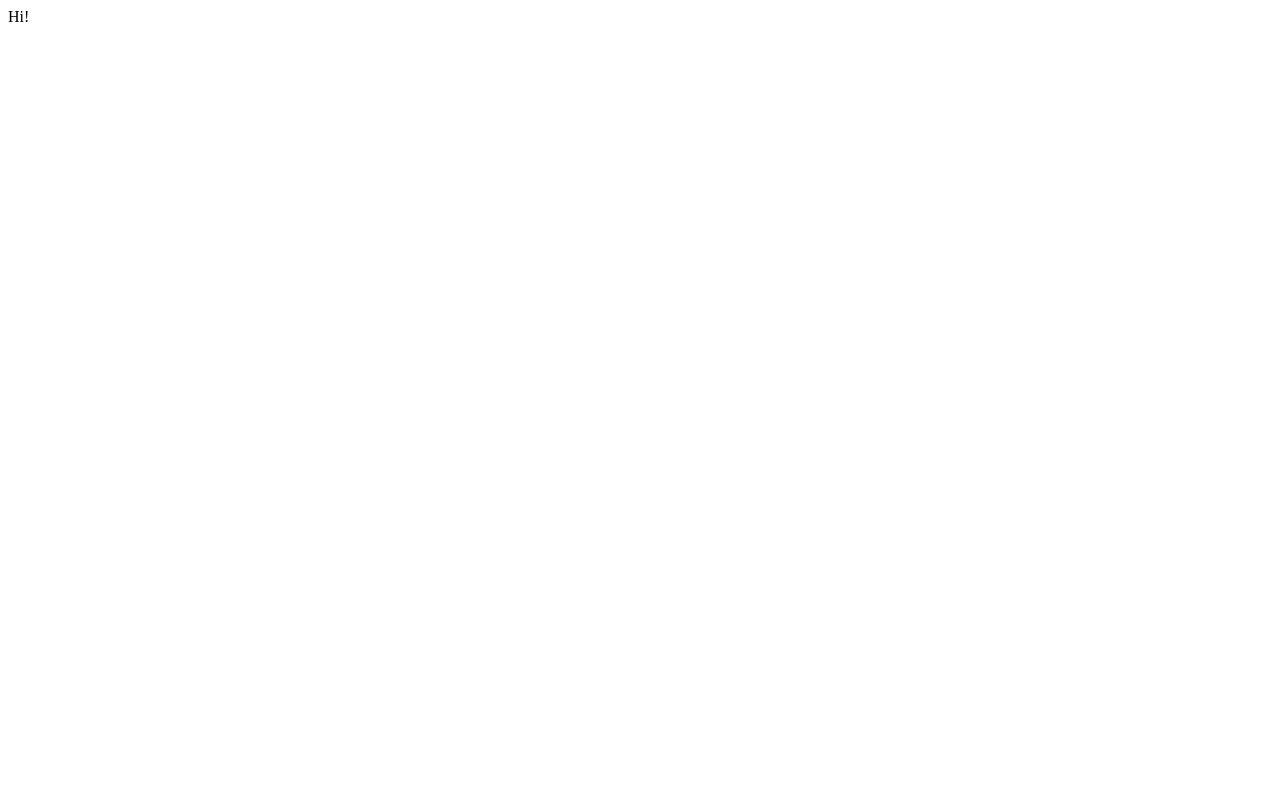
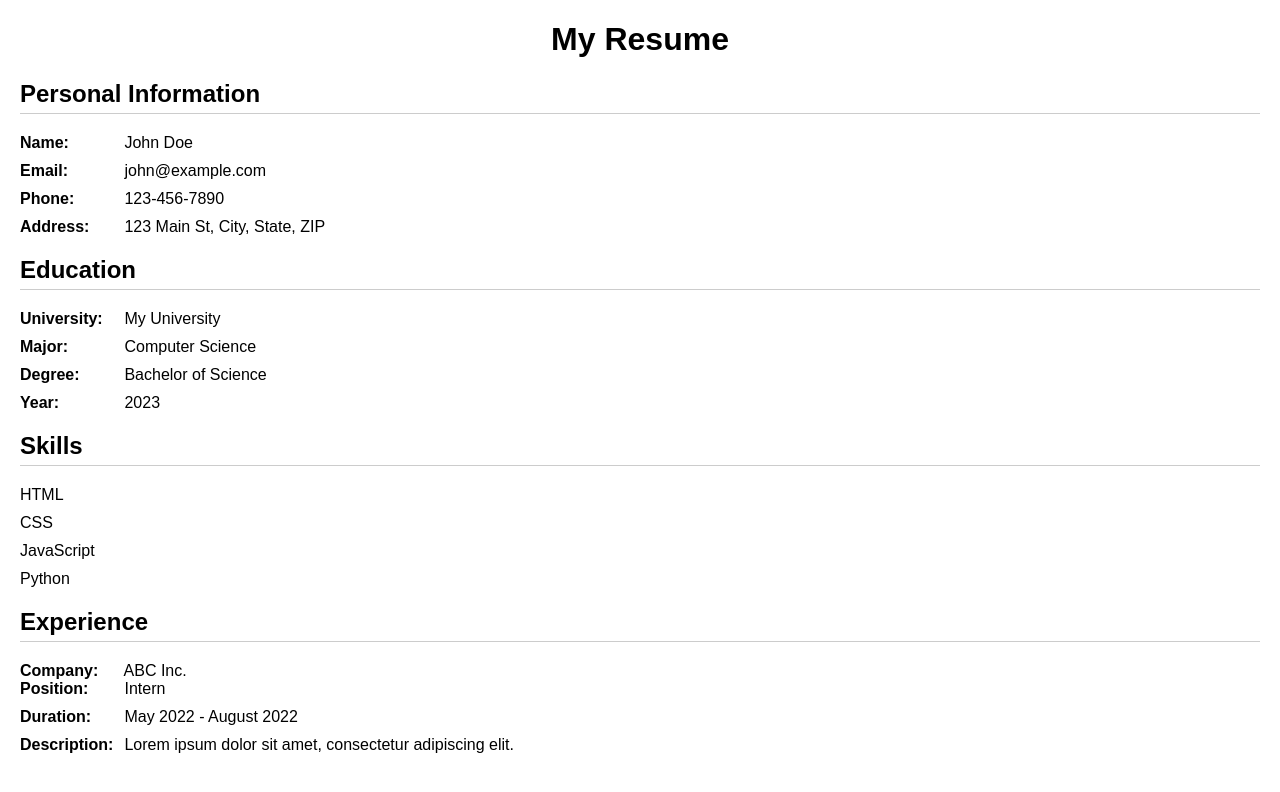
Before and after one commit to charan047/charan047.github.io, a plain HTML site: page index.html in a window 1280 px wide. Drawn offline with Linux system fonts and the light colour scheme.

Commit message:
Update index.html

```diff
--- a/index.html
+++ b/index.html
@@ -1,12 +1,93 @@
 <!DOCTYPE html>
-<html lang="en">
-  <head>
-    <meta charset="UTF-8">
-    <meta name="viewport" content="width=device-width, initial-scale=1.0">
-    <meta http-equiv="X-UA-Compatible" content="ie=edge">
-    <title>Charan's Resume</title>
-  </head>
-  <body>
-    Hi!
-  </body>
+<html>
+<head>
+  <title>My Resume</title>
+  <style>
+    body {
+      font-family: Arial, sans-serif;
+      margin: 20px;
+    }
+
+    h1 {
+      text-align: center;
+    }
+
+    .section {
+      margin-bottom: 20px;
+    }
+
+    .section h2 {
+      border-bottom: 1px solid #ccc;
+      padding-bottom: 5px;
+    }
+
+    .section ul {
+      list-style-type: none;
+      padding: 0;
+    }
+
+    .section ul li {
+      margin-bottom: 10px;
+    }
+
+    .section ul li strong {
+      display: inline-block;
+      width: 100px;
+      font-weight: bold;
+    }
+  </style>
+
+  <script>
+    window.addEventListener('DOMContentLoaded', () => {
+      // JavaScript code goes here
+    });
+  </script>
+</head>
+<body>
+  <h1>My Resume</h1>
+
+  <div class="section">
+    <h2>Personal Information</h2>
+    <ul>
+      <li><strong>Name:</strong> John Doe</li>
+      <li><strong>Email:</strong> john@example.com</li>
+      <li><strong>Phone:</strong> 123-456-7890</li>
+      <li><strong>Address:</strong> 123 Main St, City, State, ZIP</li>
+    </ul>
+  </div>
+
+  <div class="section">
+    <h2>Education</h2>
+    <ul>
+      <li><strong>University:</strong> My University</li>
+      <li><strong>Major:</strong> Computer Science</li>
+      <li><strong>Degree:</strong> Bachelor of Science</li>
+      <li><strong>Year:</strong> 2023</li>
+    </ul>
+  </div>
+
+  <div class="section">
+    <h2>Skills</h2>
+    <ul>
+      <li>HTML</li>
+      <li>CSS</li>
+      <li>JavaScript</li>
+      <li>Python</li>
+    </ul>
+  </div>
+
+  <div class="section">
+    <h2>Experience</h2>
+    <ul>
+      <li>
+        <strong>Company:</strong> ABC Inc.
+        <ul>
+          <li><strong>Position:</strong> Intern</li>
+          <li><strong>Duration:</strong> May 2022 - August 2022</li>
+          <li><strong>Description:</strong> Lorem ipsum dolor sit amet, consectetur adipiscing elit.</li>
+        </ul>
+      </li>
+    </ul>
+  </div>
+</body>
 </html>
```
